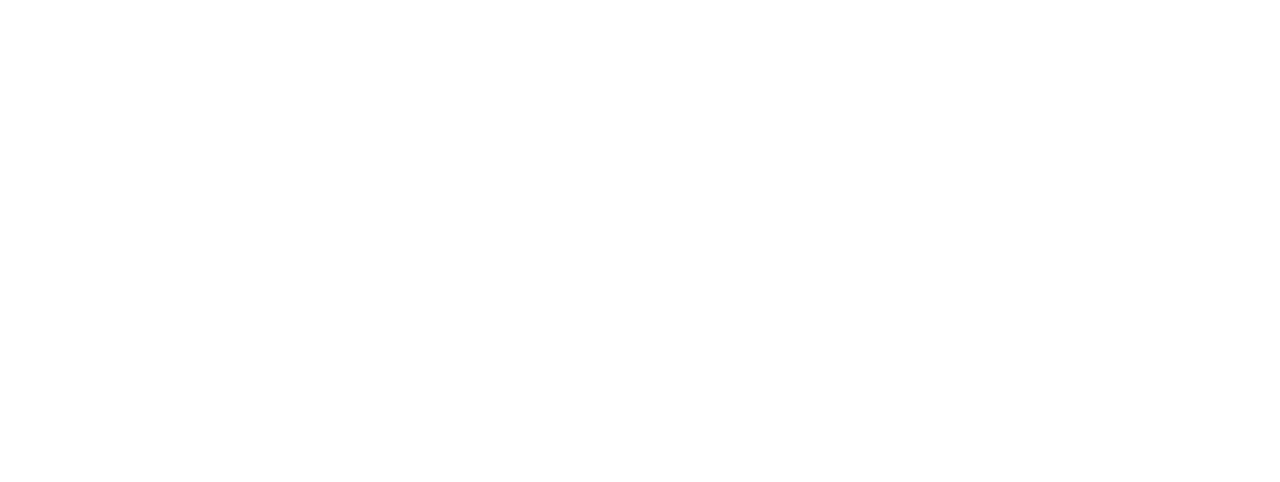
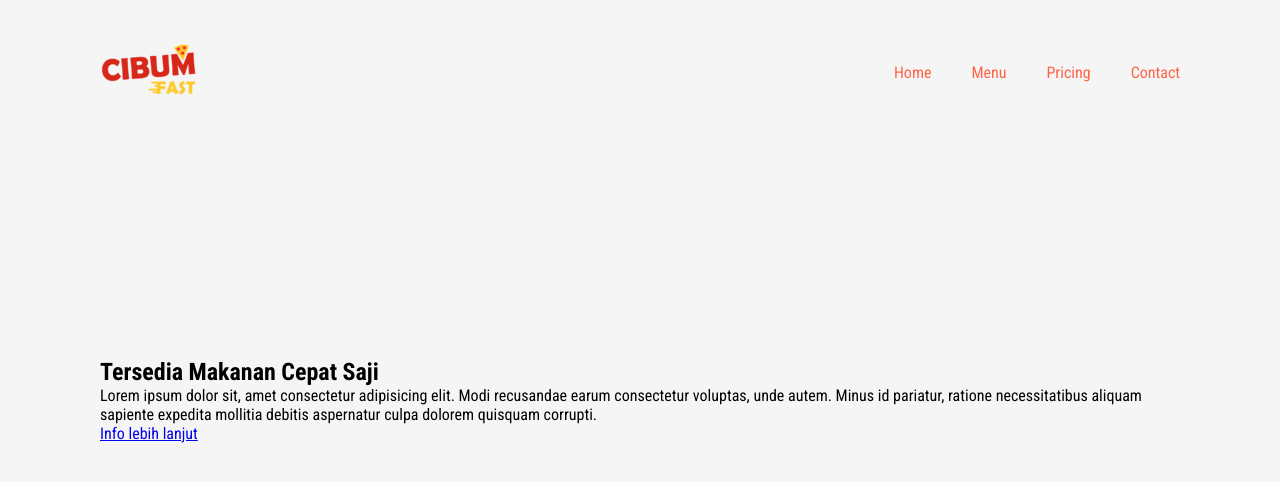
Before and after one commit to Anggaysm/fcc-responsive-web-design-projects, a plain HTML site: page landing-page/index.html in a window 1280 px wide. Drawn offline with Linux system fonts and the light colour scheme.

Commit message:
membuat navbar

```diff
--- a/landing-page/index.html
+++ b/landing-page/index.html
@@ -1 +1,35 @@
-<!-- ini test -->
+<!DOCTYPE html>
+<html lang="en">
+  <head>
+    <title>Cibum Landing Page</title>
+    <link rel="stylesheet" href="style.css" />
+  </head>
+  <body>
+    <section>
+      <header id="header">
+        <a href="#"
+          ><img src="img/Logo Cibum-03.png" id="header-img" class="Logo"
+        /></a>
+        <nav id="nav-bar">
+          <li><a href="#" class="nav-link">Home</a></li>
+          <li><a href="#" class="nav-link">Menu</a></li>
+          <li><a href="#" class="nav-link">Pricing</a></li>
+          <li><a href="#" class="nav-link">Contact</a></li>
+        </nav>
+      </header>
+      <div class="content">
+        <div class="text-box">
+          <h2>Tersedia Makanan Cepat Saji</h2>
+          <p>
+            Lorem ipsum dolor sit, amet consectetur adipisicing elit. Modi
+            recusandae earum consectetur voluptas, unde autem. Minus id
+            pariatur, ratione necessitatibus aliquam sapiente expedita mollitia
+            debitis aspernatur culpa dolorem quisquam corrupti.
+          </p>
+          <a href="#">Info lebih lanjut</a>
+        </div>
+      </div>
+    </section>
+  </body>
+  <script src="https://cdn.freecodecamp.org/testable-projects-fcc/v1/bundle.js"></script>
+</html>
--- a/landing-page/style.css
+++ b/landing-page/style.css
@@ -1 +1,52 @@
-/* ini test */
+@import url("https://fonts.googleapis.com/css2?family=Roboto+Condensed:wght@300;400;700&display=swap");
+
+* {
+  margin: 0;
+  padding: 0;
+  box-sizing: border-box;
+  font-family: "Roboto Condensed", sans-serif;
+}
+
+section {
+  position: relative;
+  width: 100%;
+  min-height: 100vh;
+  padding: 100px;
+  display: flex;
+  justify-content: space-between;
+  align-items: center;
+  background-color: whitesmoke;
+}
+
+header {
+  position: absolute;
+  top: 0;
+  left: 0;
+  width: 100%;
+  padding: 20px 100px;
+  display: flex;
+  justify-content: space-between;
+  align-items: center;
+}
+
+header .logo {
+  position: relative;
+  max-width: 80px;
+}
+
+header nav {
+  position: relative;
+  display: flex;
+}
+
+header nav li {
+  list-style: none;
+}
+
+header nav li a {
+  display: inline-block;
+  color: tomato;
+  font-weight: 400;
+  margin-left: 40px;
+  text-decoration: none;
+}
```
Also changed, not shown: landing-page/img/Logo Cibum-03.png (added).
